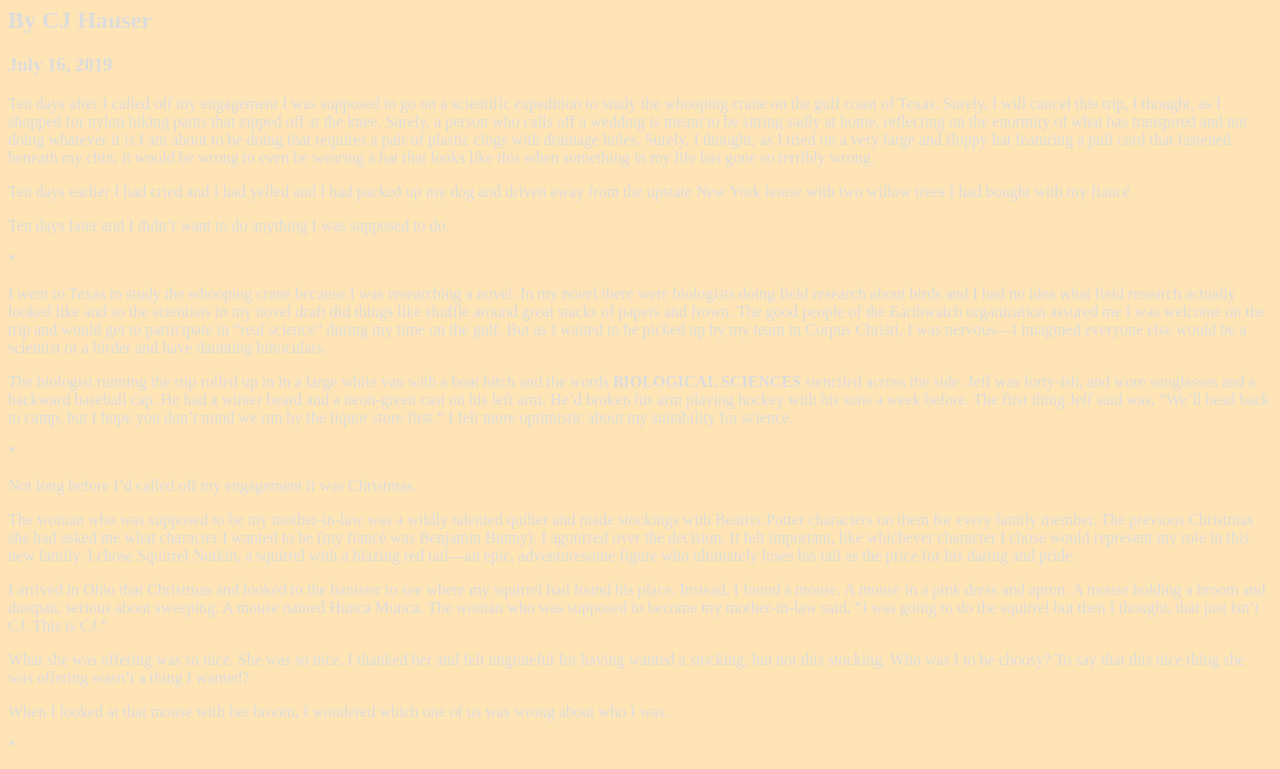
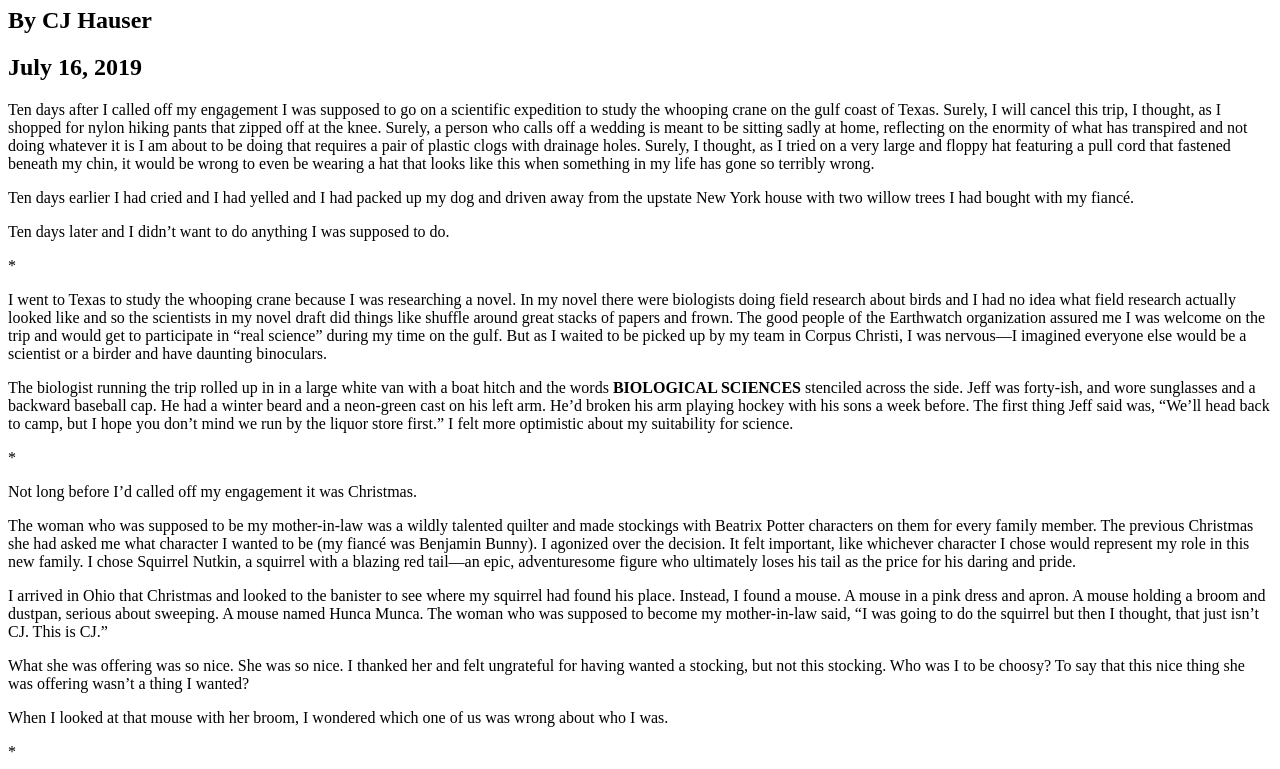
Before and after one commit to itseugene/gd2, a plain HTML site: page project1/index.html in a window 1280 px wide. Shown: the part 73-842 px from the top of the page. Drawn offline with Linux system fonts and the light colour scheme.

Commit message:
added first bit of styles

```diff
--- a/project1/index.html
+++ b/project1/index.html
@@ -13,7 +13,7 @@
 <body>
     <h1>The Crane Wife</h1>
     <h2>By CJ Hauser</h2>
-    <h3>July 16, 2019</h3>
+    <h2>July 16, 2019</h2>
 
     <p>Ten days after I called off my engagement I was supposed to go on a scientific expedition to study the
         whooping
--- a/project1/styles.css
+++ b/project1/styles.css
@@ -1,4 +1,4 @@
 body {
-    background-color: moccasin;
-    color: gainsboro
+    background-color: white(122, 92, 129);
+    color: black;
 }
```
